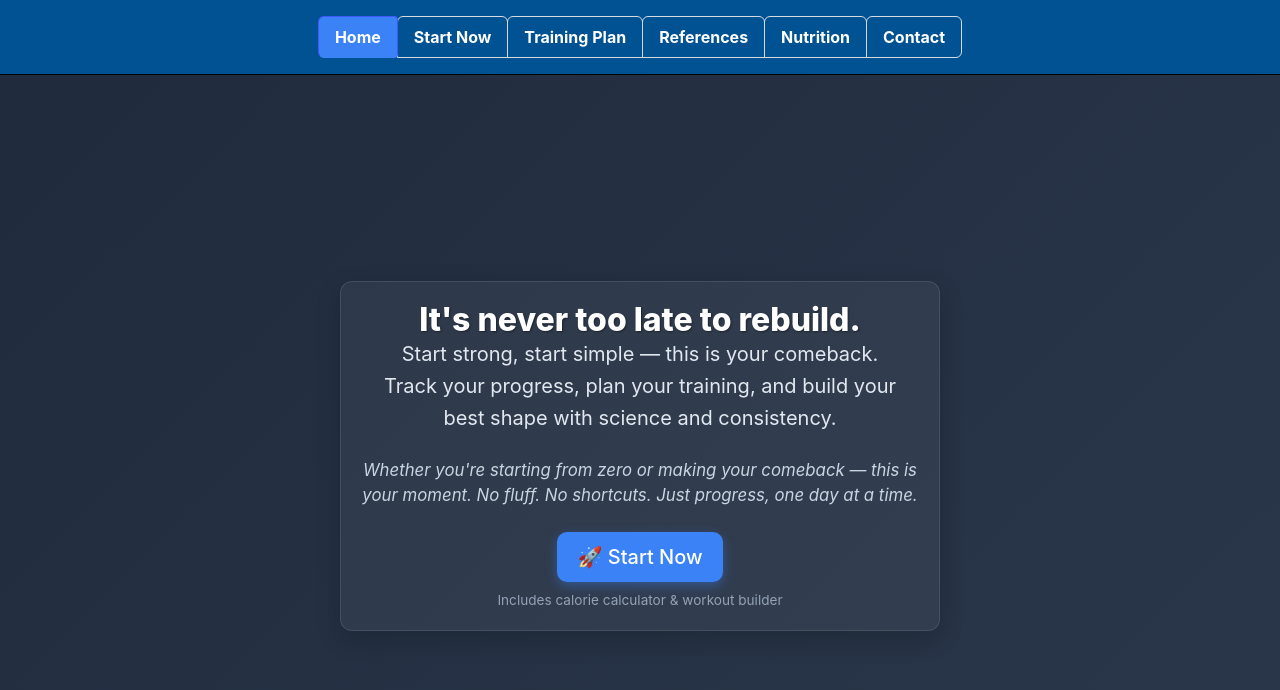
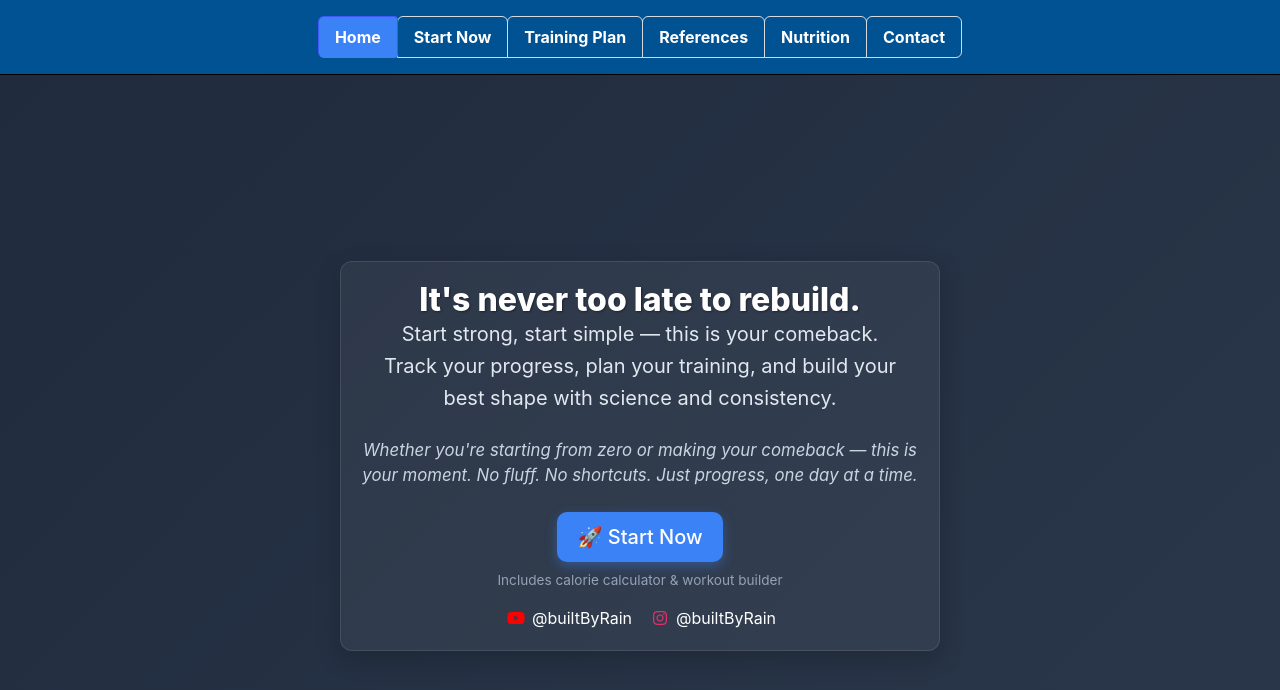
Before and after one commit to rainahuel/fitness-web, a React (Vite) app: page / in a window 1280 px wide. Shown: the top 690 px of the page. Built offline with nearby package versions, Linux system fonts and the light colour scheme; no server answers.

Commit message:
update home page

```diff
--- a/src/pages/Home.tsx
+++ b/src/pages/Home.tsx
@@ -43,6 +43,7 @@ export default function Home() {
           Whether you're starting from zero or making your comeback — this is
           your moment. No fluff. No shortcuts. Just progress, one day at a time.
         </p>
+
         <div className="mt-5">
           <Link
             to="/startnow"
@@ -58,6 +59,7 @@ export default function Home() {
           >
             🚀 Start Now
           </Link>
+
           <p
             style={{
               fontSize: "0.85rem",
@@ -67,6 +69,35 @@ export default function Home() {
           >
             Includes calorie calculator & workout builder
           </p>
+
+          {/* Redes sociales en estilo icon-text */}
+          <div className="mt-4 is-flex is-justify-content-center">
+            <a
+              href="https://www.youtube.com/@builtByRain"
+              target="_blank"
+              rel="noopener noreferrer"
+              className="icon-text mr-4"
+              style={{ color: "#ffffff", fontSize: "1rem", marginRight: "1.5rem" }}
+            >
+              <span className="icon">
+                <i className="fab fa-youtube icon-youtube"></i>
+              </span>
+              <span>@builtByRain</span>
+            </a>
+
+            <a
+              href="https://www.instagram.com/builtByRain"
+              target="_blank"
+              rel="noopener noreferrer"
+              className="icon-text"
+              style={{ color: "#ffffff", fontSize: "1rem" }}
+            >
+              <span className="icon">
+                <i className="fab fa-instagram icon-instagram"></i>
+              </span>
+              <span>@builtByRain</span>
+            </a>
+          </div>
         </div>
       </div>
     </section>
```
